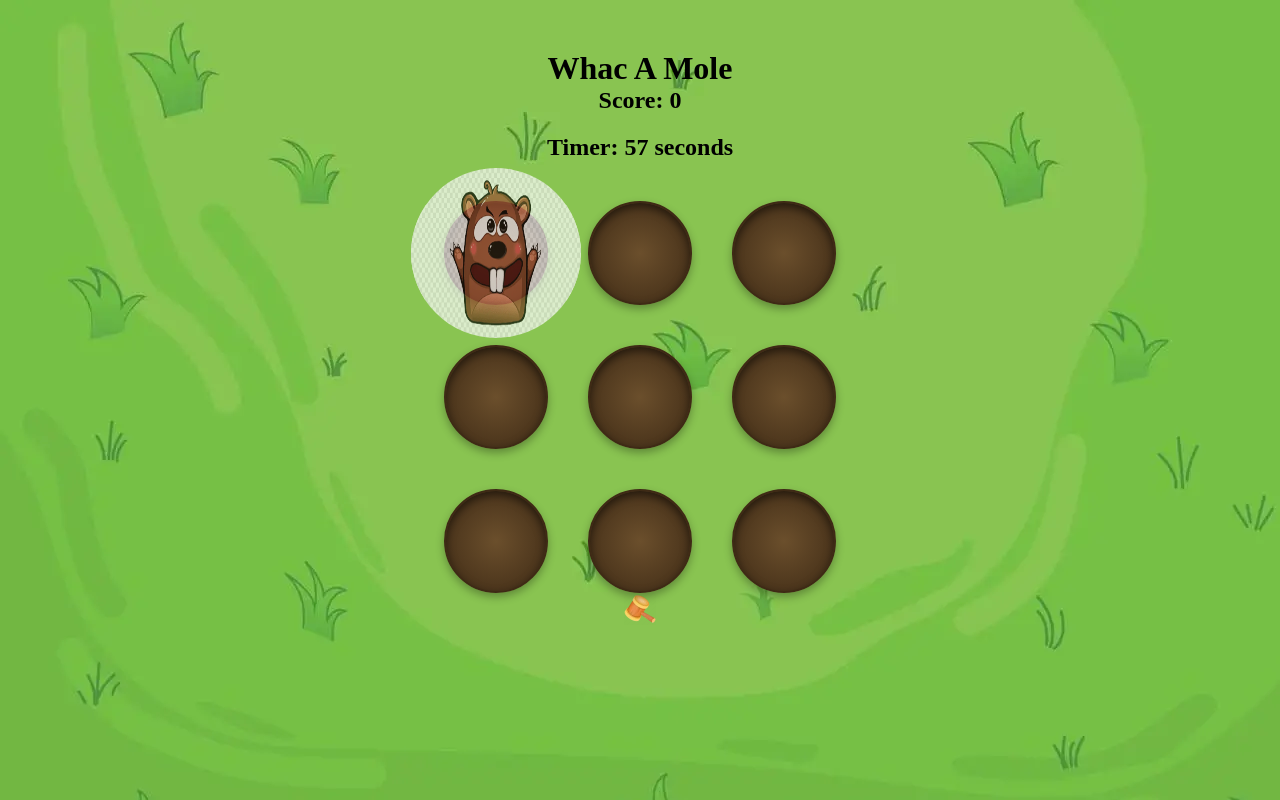
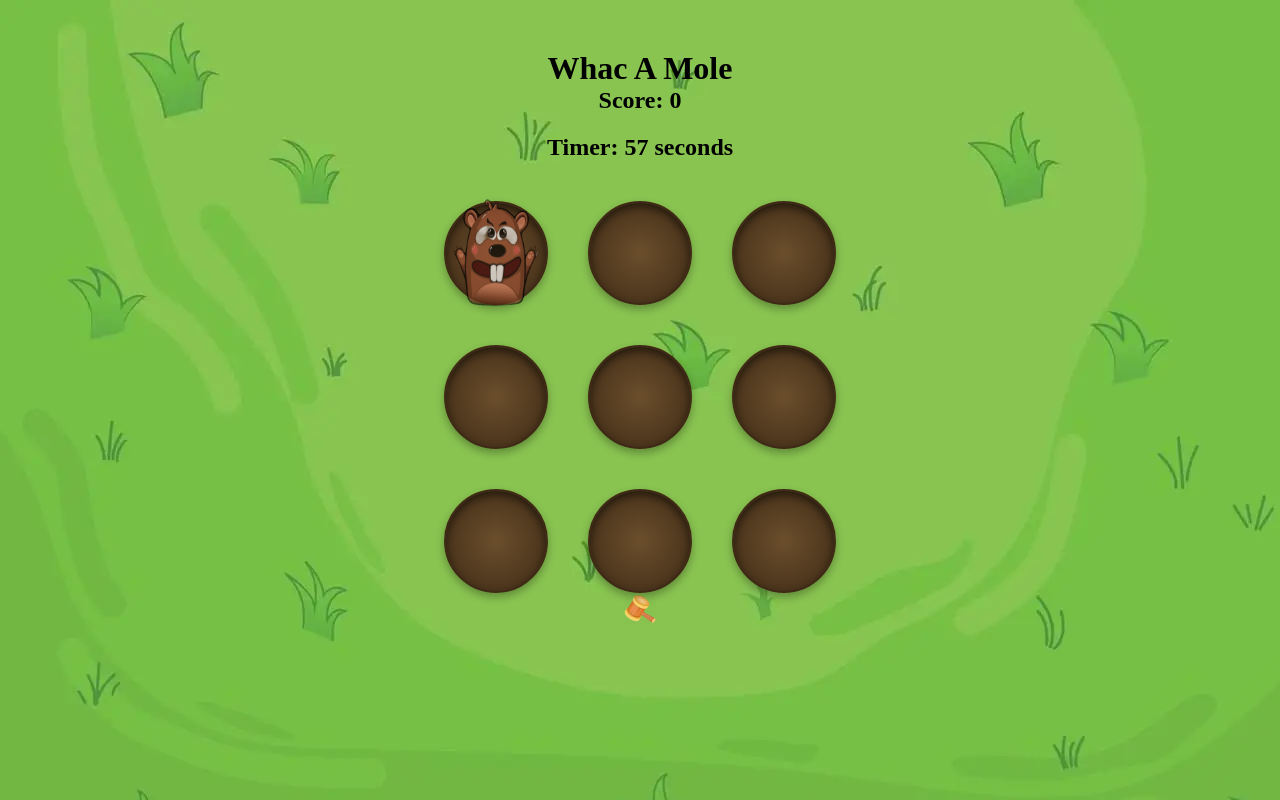
Before and after one commit to Rhys1558/Whac_A_Mole, a plain HTML site: page index.html in a window 1280 px wide. Drawn offline with Linux system fonts and the light colour scheme.

Commit message:
add new mole image to fix bug where transparent background was showing up also deleted unnecessary css code for the mnnecessary css code

```diff
--- a/assets/css/style.css
+++ b/assets/css/style.css
@@ -51,17 +51,16 @@ body {
     border: 2px solid #3e2a15;
 }
 
+
 .mole {
     position: absolute;
     top: 50%;
     left: 50%;
     transform: translate(-50%, -50%);
-    width: 170px;
-    height: 170px;
-    background-image: url('../images/mole.webp');
-    background-size: contain;
-    background-repeat: no-repeat;
-    background-position: center;
+    width: 160px;
+    height: 125px;
     opacity: 0.7;
-    border-radius: 80%;
+    border-radius: 90%;
+    background-color: transparent;
+    border: none;
 }
--- a/assets/js/script.js
+++ b/assets/js/script.js
@@ -27,7 +27,10 @@ document.addEventListener('DOMContentLoaded', function () {
 	function showMole() {
 		const hole = getRandomHole();
 		const moleImg = document.createElement('img');
-		moleImg.src = 'assets/images/mole.webp';
+
+		// moleImg.src = 'assets/images/mole.webp';
+		moleImg.src = 'assets/images/mole.png';
+		// moleImg.style.background = "transparent";
 		moleImg.classList.add('mole');
 		hole.appendChild(moleImg);
 
```
Also changed, not shown: assets/images/mole.png (added), assets/images/mole.webp (deleted).
